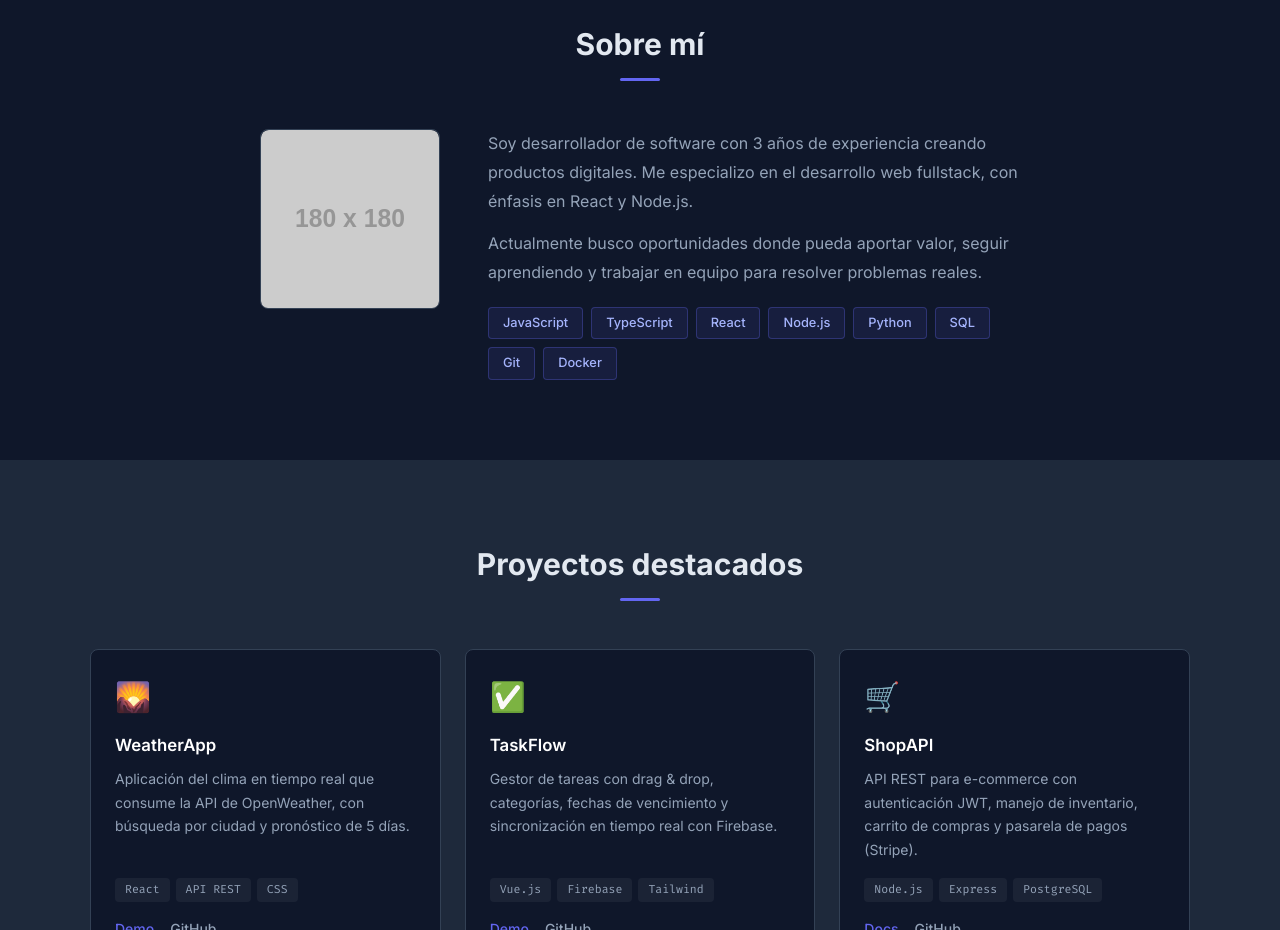
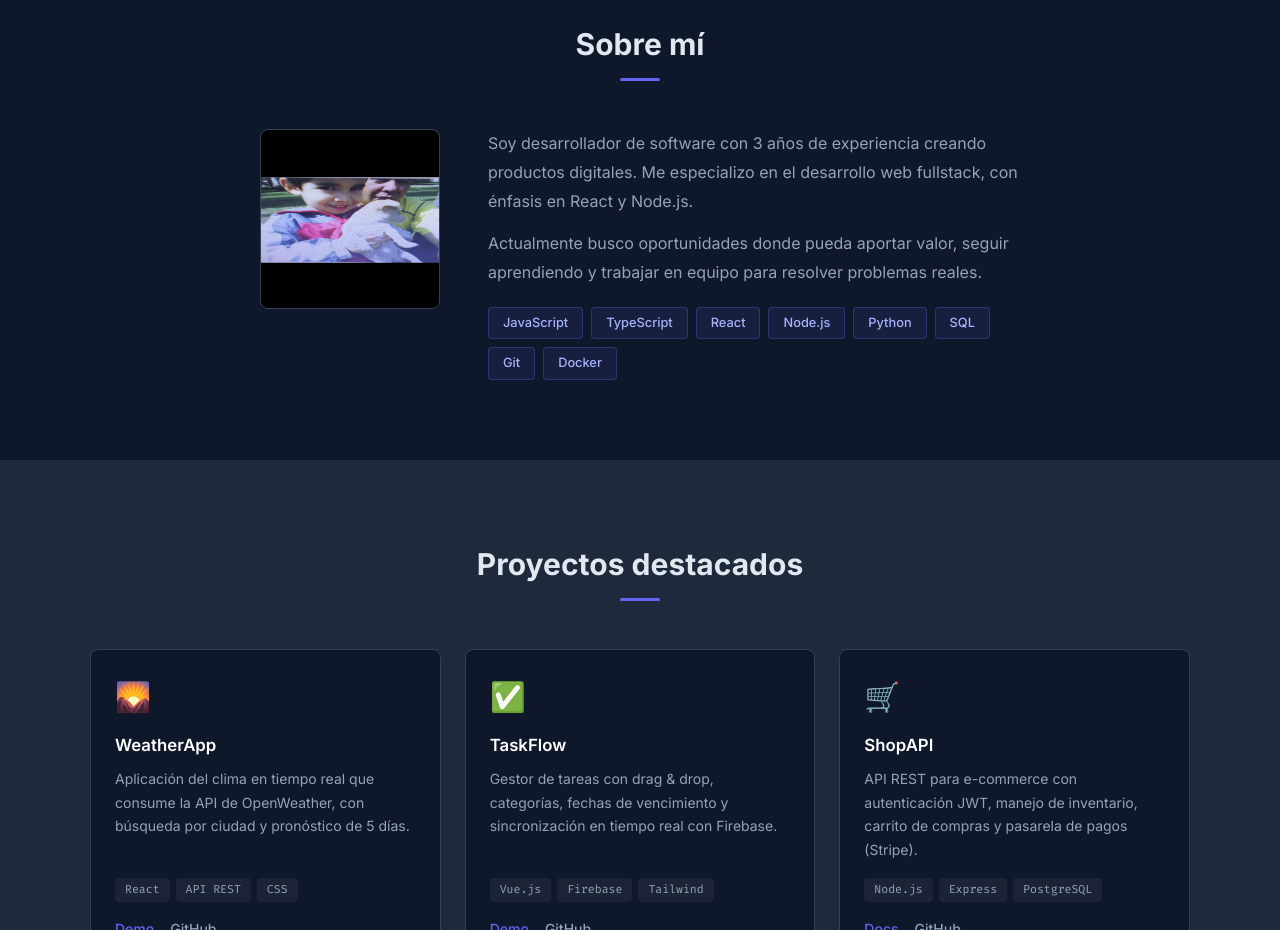
Before and after one commit to a00840950/notificaciones, a plain HTML site: page index.html in a window 1280 px wide. Shown: the part 860-1790 px from the top of the page. Drawn offline with nearby package versions, Linux system fonts and the light colour scheme; placeholder pictures from the web are drawn by us; a script that the page names is missing.

Commit message:
Nuevo commit

```diff
--- a/index.html
+++ b/index.html
@@ -78,7 +78,7 @@
       <!-- Foto / avatar -->
       <div class="about-avatar">
         <!-- Reemplaza este div con una etiqueta <img> cuando tengas tu foto -->
-        <img src="https://placehold.co/180x180/1e293b/6366f1?text=Foto" alt="Foto de Mauricio Sánchez" width="180" height="180" />
+        <img src="/IMG_1274.PNG" alt="Foto de Mauricio Sánchez" width="180" height="180" />
       </div>
 
       <!-- Biografía y habilidades -->
```
Also changed, not shown: IMG_1274.PNG (added).
